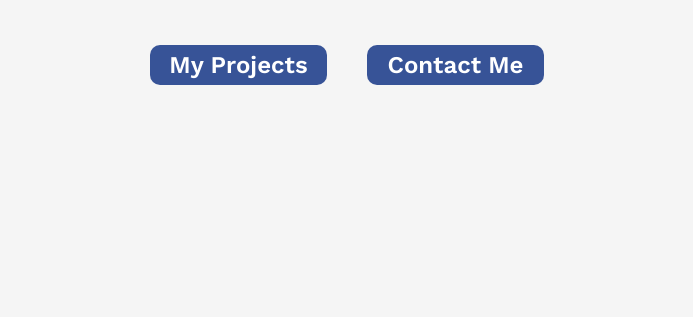
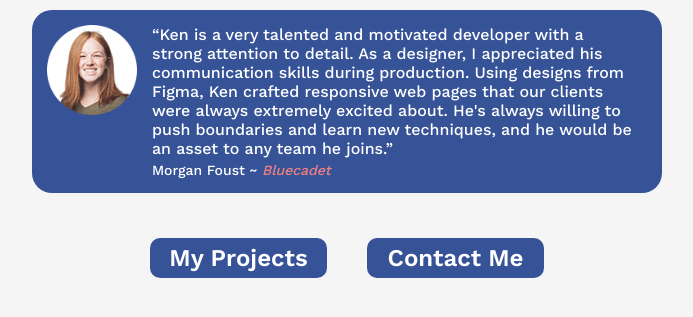
Before and after one commit to KenSparks-Dev/portfolio, a website built with Parcel: page index.html in a window 1280 px wide. Shown: the part 3532-3849 px from the top of the page, without its empty margins (293-986 px from the left). Before the commit the page ends 3657 px from the top, so only its background shows below. Built offline with nearby package versions, Linux system fonts and the light colour scheme; files whose address does not match are found by name.

Commit message:
update testimonials and image sizes

```diff
--- a/css/profile.scss
+++ b/css/profile.scss
@@ -89,7 +89,7 @@ img {
 		color: #ffffff;
 	}
 
-  &__textfield-list li a p{
+	&__textfield-list li a p {
 		font-size: 28px;
 	}
 
@@ -134,6 +134,7 @@ img {
 		width: 90px;
 		height: 90px;
 		padding-top: 10px;
+		object-fit: cover;
 	}
 	&__group__text {
 		padding-left: 5px;
@@ -322,12 +323,9 @@ img {
 			font-weight: 600;
 		}
 
-    &__textfield-list li a img {
+		&__textfield-list li a img {
 			width: 200px;
 			height: 120px;
-			border-radius: 5%;
-			box-shadow: rgb(255, 255, 255, 0.5) 0px 0px 3px 3px;
-			object-fit: cover;
 		}
 	}
 	.testimonials {
@@ -466,7 +464,7 @@ img {
 	}
 }
 @media (min-width: 1800px) {
-  .profile {
+	.profile {
 		&__skills {
 			grid-template-columns: repeat(6, 1fr);
 		}
--- a/index.html
+++ b/index.html
@@ -195,6 +195,16 @@
           </div>
         </div>
       </div>
+      <div class="testimonials__collection">
+        <div class="testimonials__group">
+          <img src="images/morgan-foust.png" alt="Morgan Foust" class="testimonials__group-img">
+          <div class="testimonials__group__text">
+            <p class="testimonials__group__text-quote"><q>Ken is a very talented and motivated developer with a strong attention to detail. As a designer, I appreciated his communication skills during production. Using designs from Figma, Ken crafted responsive web pages that our clients were always extremely excited about. He's always willing to push boundaries and learn new techniques, and he would be an asset to any team he joins.</q></p>
+            <p class="testimonials__group__text-author"> Morgan Foust ~ <i><a href="https://southleft.com/"
+                  target="_blank">Bluecadet</a></i> </p>
+          </div>
+        </div>
+      </div>
     </div>
     </div>
     </div>
```
Also changed, not shown: dist/index.html, dist/morgan-foust.8b98cdea.jpeg (added), dist/morgan-foust.9cf64886.png (added), images/amy-hs.jpeg (deleted), images/morgan-foust.png (added), 11 other files.
